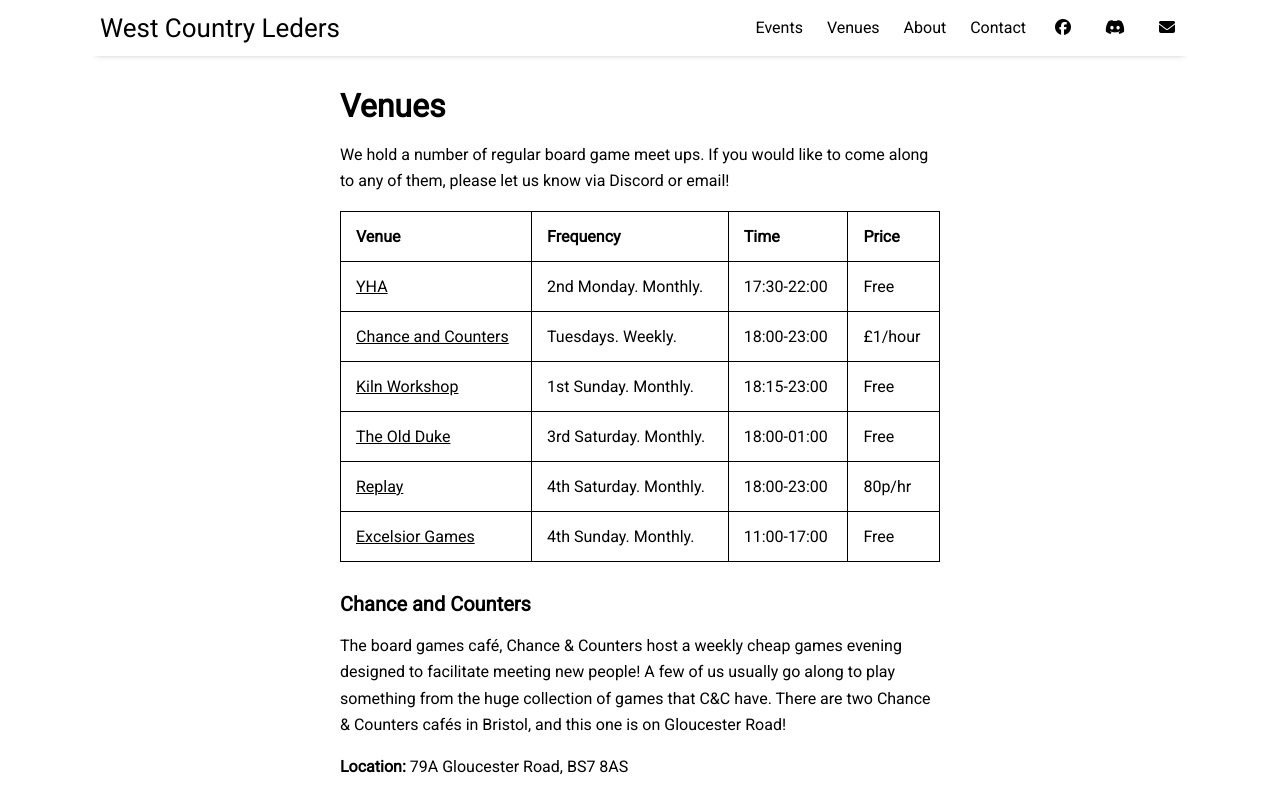
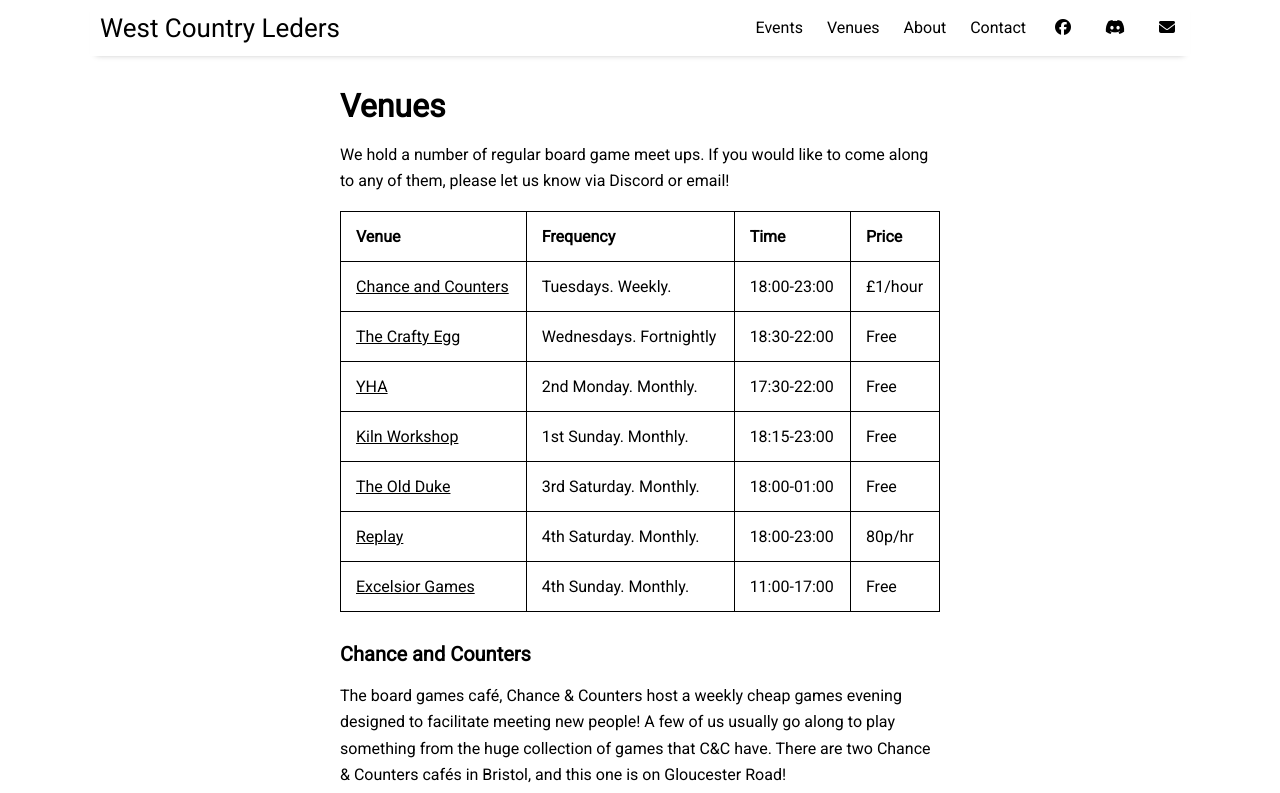
Before and after one commit to ChilledEther/west-country-leders-new, a Jekyll site: the page built from pages/venues.md, in a window 1280 px wide and 1400 px high, cut to the strip 0-793 px from the top of the window. Built offline with Jekyll 4.4.1, drawn with Linux system fonts in a browser that asks for light colours.

Commit message:
Update venues.md

```diff
--- a/pages/venues.md
+++ b/pages/venues.md
@@ -9,8 +9,9 @@
 
 Venue            |  Frequency              |  Time          |  Price
 ---------------  |---------------------    |----------------|--------
+[Chance and Counters](#chance-and-counters) | Tuesdays. Weekly.       |  18:00-23:00   | £1/hour
+[The Crafty Egg](#the-crafty-egg) | Wednesdays. Fortnightly | 18:30-22:00 | Free
 [YHA](#yha)              |  2nd Monday. Monthly.        |  17:30-22:00   |  Free
-[Chance and Counters](#chance-and-counters) | Tuesdays. Weekly.       |  18:00-23:00   | £1/hour
 [Kiln Workshop](#kiln-workshop)    |  1st Sunday. Monthly.    |  18:15-23:00   | Free
 [The Old Duke](#the-old-duke)     |  3rd Saturday. Monthly. | 18:00-01:00     | Free
 [Replay](#replay)            | 4th Saturday. Monthly.   |  18:00-23:00   | 80p/hr
@@ -23,6 +24,8 @@
 
   **Location:** 79A Gloucester Road, BS7 8AS
   <iframe src="https://www.google.com/maps/embed?pb=!1m18!1m12!1m3!1d2485.276732747502!2d-2.592363866792998!3d51.47143454786868!2m3!1f0!2f0!3f0!3m2!1i1024!2i768!4f13.1!3m3!1m2!1s0x48718f6b88301d8b%3A0xcfa213285d0cd61d!2sChance%20%26%20Counters!5e0!3m2!1sen!2suk!4v1738693280878!5m2!1sen!2suk" width="100%" height="300" style="border:0;" allowfullscreen="" loading="lazy" referrerpolicy="no-referrer-when-downgrade"></iframe>
+
+  ### __The Crafty Egg__
 
 ### __Excelsior Games__
 
```
